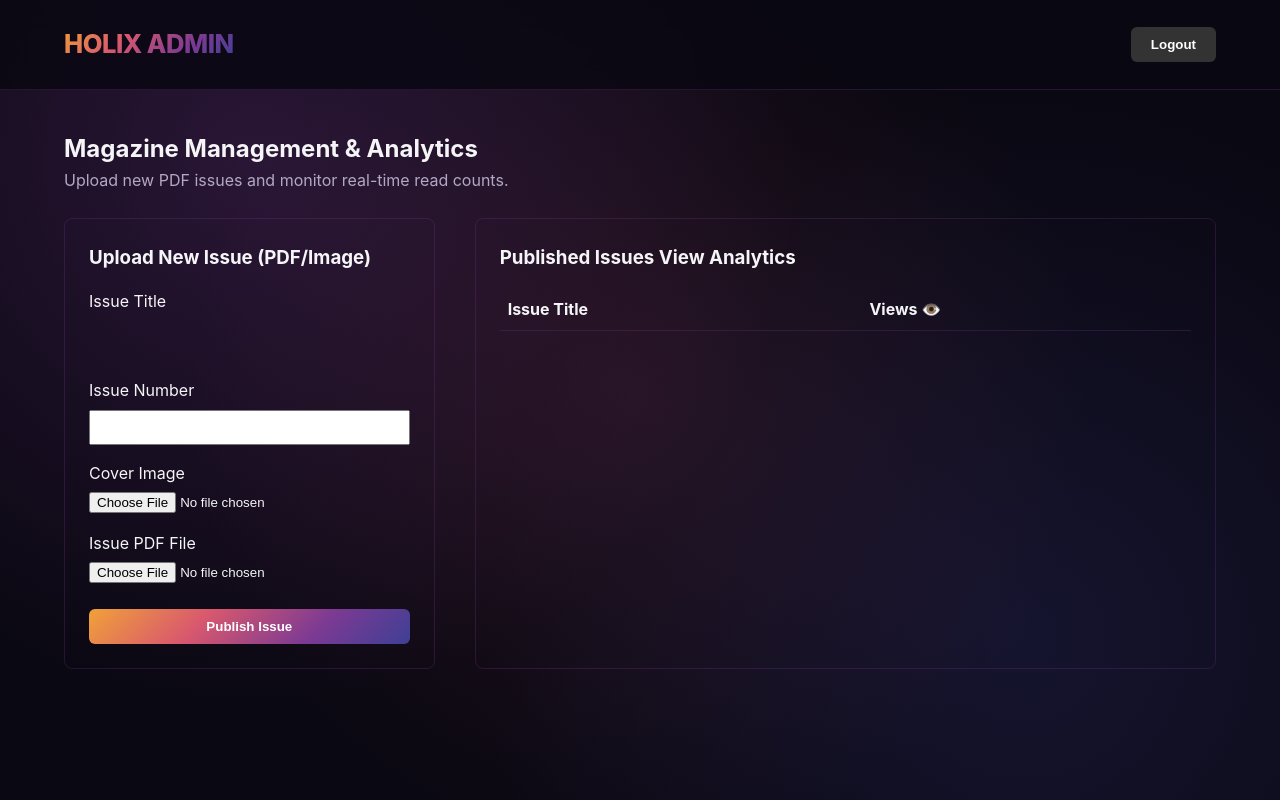
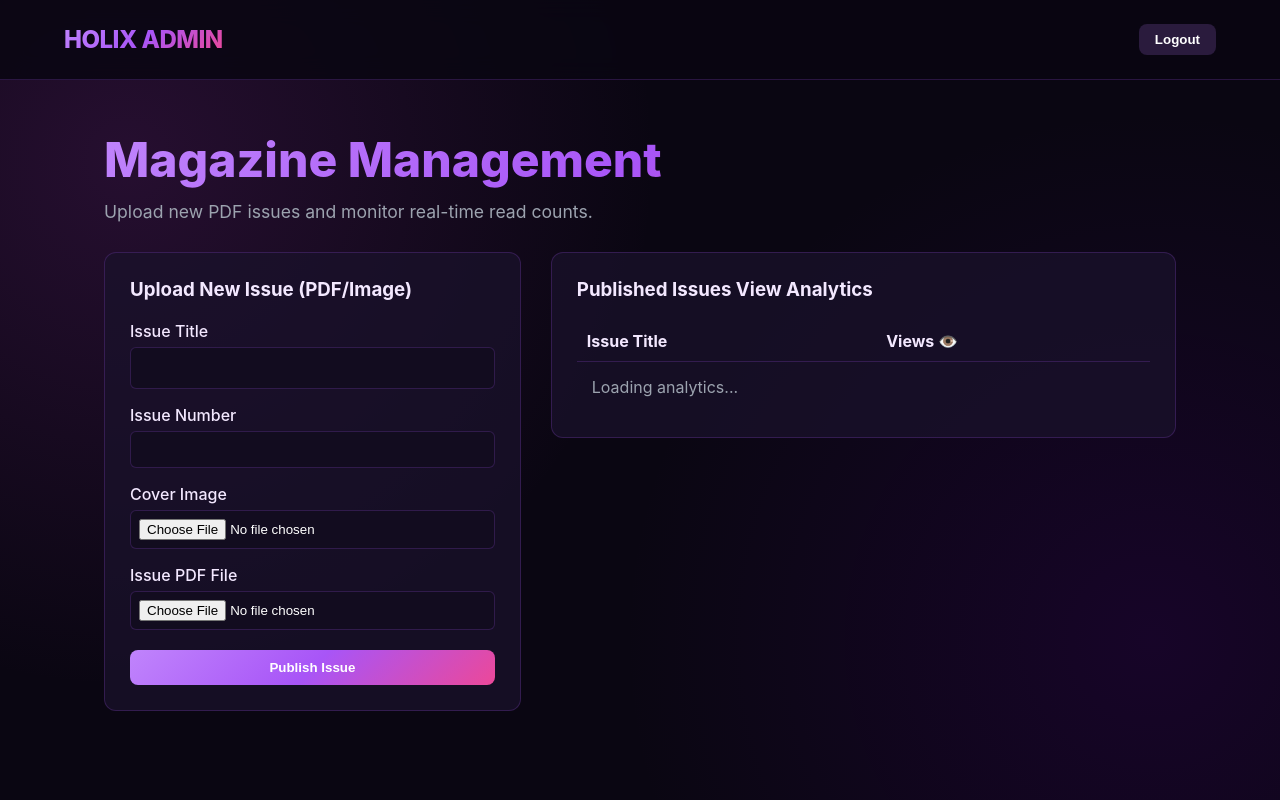
Before and after one commit to Godswill-On/Autovant, a website: page public/admin/editor.html in a window 1280 px wide. Drawn offline with nearby package versions, Linux system fonts and the light colour scheme.

Commit message:
Update branding to HOLIX and switch theme to purple gradient aesthetic

```diff
--- a/public/admin/editor.html
+++ b/public/admin/editor.html
@@ -2,53 +2,60 @@
 <html lang="en">
 <head>
     <meta charset="UTF-8">
-    <title>HOLIX Admin — Issue Upload & Analytics</title>
+    <title>HOLIX Admin — Magazine Management</title>
     <link rel="stylesheet" href="/css/base.css">
     <link rel="stylesheet" href="/admin/assets/admin.css">
 </head>
 <body>
     <header class="site-header">
         <a href="/admin/editor.html" class="logo-text">HOLIX ADMIN</a>
-        <button id="logout-btn" class="btn-primary" style="background:#333;">Logout</button>
+        <button id="logout-btn" class="btn-primary" style="background: #2a1b3d; padding: 8px 16px;">Logout</button>
     </header>
 
-    <main class="admin-container" style="padding: 40px 5%;">
-        <h2>Magazine Management & Analytics</h2>
-        <p style="color: var(--text-muted); margin-bottom: 24px;">Upload new PDF issues and monitor real-time read counts.</p>
+    <main class="container">
+        <section class="hero" style="text-align: left; margin-bottom: 30px;">
+            <h1>Magazine Management</h1>
+            <p>Upload new PDF issues and monitor real-time read counts.</p>
+        </section>
 
-        <div class="admin-grid" style="display: grid; grid-template-columns: 1fr 2fr; gap: 40px;">
-            <form id="upload-form" style="background:var(--card-bg); padding:24px; border:1px solid var(--border-color); border-radius:8px;">
-                <h3>Upload New Issue (PDF/Image)</h3>
-                <div style="margin-top: 16px;">
-                    <label>Issue Title</label>
-                    <input type="text" id="issue-title" required style="width:100%; padding:8px; margin-top:6px;">
+        <div style="display: grid; grid-template-columns: 1fr 1.5fr; gap: 30px; align-items: start;">
+            <form id="upload-form" style="background: var(--bg-card); padding: 25px; border: 1px solid var(--border); border-radius: 12px;">
+                <h3 style="margin-bottom: 20px;">Upload New Issue (PDF/Image)</h3>
+
+                <div style="margin-bottom: 16px;">
+                    <label style="display: block; margin-bottom: 6px; font-weight: 500;">Issue Title</label>
+                    <input type="text" id="issue-title" required style="width: 100%; padding: 10px; background: #120c1f; border: 1px solid var(--border); color: #fff; border-radius: 6px;">
                 </div>
-                <div style="margin-top: 16px;">
-                    <label>Issue Number</label>
-                    <input type="number" id="issue-number" required style="width:100%; padding:8px; margin-top:6px;">
+
+                <div style="margin-bottom: 16px;">
+                    <label style="display: block; margin-bottom: 6px; font-weight: 500;">Issue Number</label>
+                    <input type="number" id="issue-number" required style="width: 100%; padding: 10px; background: #120c1f; border: 1px solid var(--border); color: #fff; border-radius: 6px;">
                 </div>
-                <div style="margin-top: 16px;">
-                    <label>Cover Image</label>
-                    <input type="file" id="cover-file" accept="image/*" required style="width:100%; margin-top:6px;">
+
+                <div style="margin-bottom: 16px;">
+                    <label style="display: block; margin-bottom: 6px; font-weight: 500;">Cover Image</label>
+                    <input type="file" id="cover-file" accept="image/*" required style="width: 100%; padding: 8px; background: #120c1f; border: 1px solid var(--border); color: #fff; border-radius: 6px;">
                 </div>
-                <div style="margin-top: 16px;">
-                    <label>Issue PDF File</label>
-                    <input type="file" id="pdf-file" accept="application/pdf" required style="width:100%; margin-top:6px;">
+
+                <div style="margin-bottom: 20px;">
+                    <label style="display: block; margin-bottom: 6px; font-weight: 500;">Issue PDF File</label>
+                    <input type="file" id="pdf-file" accept="application/pdf" required style="width: 100%; padding: 8px; background: #120c1f; border: 1px solid var(--border); color: #fff; border-radius: 6px;">
                 </div>
-                <button type="submit" class="btn-primary" style="margin-top:24px; width:100%;">Publish Issue</button>
+
+                <button type="submit" class="btn-primary" style="width: 100%;">Publish Issue</button>
             </form>
 
-            <div class="analytics-panel" style="background:var(--card-bg); padding:24px; border:1px solid var(--border-color); border-radius:8px;">
-                <h3>Published Issues View Analytics</h3>
-                <table style="width:100%; margin-top:16px; border-collapse: collapse;">
+            <div style="background: var(--bg-card); padding: 25px; border: 1px solid var(--border); border-radius: 12px;">
+                <h3 style="margin-bottom: 20px;">Published Issues View Analytics</h3>
+                <table style="width: 100%; border-collapse: collapse;">
                     <thead>
-                        <tr style="border-bottom: 1px solid var(--border-color); text-align: left;">
-                            <th style="padding: 8px;">Issue Title</th>
-                            <th style="padding: 8px;">Views 👁️</th>
+                        <tr style="border-bottom: 1px solid var(--border); text-align: left;">
+                            <th style="padding: 10px;">Issue Title</th>
+                            <th style="padding: 10px;">Views 👁️</th>
                         </tr>
                     </thead>
                     <tbody id="admin-issues-table">
-                        <!-- Dynamically populated view counts -->
+                        <tr><td colspan="2" style="padding: 15px; color: var(--text-muted);">Loading analytics...</td></tr>
                     </tbody>
                 </table>
             </div>
@@ -56,6 +63,6 @@
     </main>
 
     <script src="https://cdn.jsdelivr.net/npm/@supabase/supabase-js@2"></script>
-    <script src="/admin/assets/editor.js"></script>
+    <script type="module" src="/admin/assets/editor.js"></script>
 </body>
 </html>
--- a/public/css/base.css
+++ b/public/css/base.css
@@ -1,10 +1,12 @@
 :root {
-  --bg-dark: #0a0812;
-  --bg-card: rgba(26, 20, 38, 0.75);
-  --text-main: #f5f5f7;
-  --text-muted: #b3a8c4;
-  --accent-gradient: linear-gradient(135deg, #F1A139 0%, #D8586E 35%, #7C3A93 70%, #3E4095 100%);
-  --border-color: rgba(124, 58, 147, 0.25);
+  --bg-primary: #0a0612;
+  --bg-secondary: #130d22;
+  --bg-card: rgba(26, 18, 43, 0.75);
+  --accent: #a855f7;
+  --accent-gradient: linear-gradient(135deg, #c084fc 0%, #a855f7 50%, #ec4899 100%);
+  --text-main: #f3e8ff;
+  --text-muted: #9ca3af;
+  --border: rgba(168, 85, 247, 0.2);
 }
 
 * {
@@ -14,14 +16,12 @@
 }
 
 body {
-  background-color: var(--bg-dark);
+  background-color: var(--bg-primary);
   background-image:
-    radial-gradient(circle at 20% 20%, rgba(124, 58, 147, 0.28) 0%, transparent 45%),
-    radial-gradient(circle at 80% 80%, rgba(62, 64, 149, 0.22) 0%, transparent 45%),
-    radial-gradient(circle at 50% 50%, rgba(216, 88, 110, 0.12) 0%, transparent 60%);
+    radial-gradient(circle at 10% 20%, rgba(122, 40, 138, 0.25) 0%, transparent 40%),
+    radial-gradient(circle at 90% 80%, rgba(75, 0, 130, 0.2) 0%, transparent 40%);
   color: var(--text-main);
-  font-family: -apple-system, BlinkMacSystemFont, "Segoe UI", Roboto, Helvetica, Arial, sans-serif;
-  line-height: 1.6;
+  font-family: -apple-system, BlinkMacSystemFont, "Segoe UI", Roboto, sans-serif;
   min-height: 100vh;
 }
 
@@ -30,16 +30,16 @@ header.site-header {
   justify-content: space-between;
   align-items: center;
   padding: 24px 5%;
-  border-bottom: 1px solid var(--border-color);
-  background: rgba(10, 8, 18, 0.85);
+  border-bottom: 1px solid var(--border);
+  background: rgba(10, 6, 18, 0.85);
   position: sticky;
   top: 0;
   z-index: 100;
-  backdrop-filter: blur(14px);
+  backdrop-filter: blur(12px);
 }
 
 .logo-text {
-  font-size: 1.6rem;
+  font-size: 1.5rem;
   font-weight: 800;
   background: var(--accent-gradient);
   background-clip: text;
@@ -51,7 +51,8 @@ header.site-header {
 
 nav.site-nav {
   display: flex;
-  gap: 32px;
+  gap: 28px;
+  align-items: center;
 }
 
 nav.site-nav a {
@@ -69,13 +70,13 @@ nav.site-nav a:hover {
 .btn-primary {
   background: var(--accent-gradient);
   color: #FFFFFF;
-  padding: 10px 20px;
-  border-radius: 6px;
+  padding: 10px 22px;
+  border-radius: 8px;
   text-decoration: none;
   font-weight: 600;
   border: none;
   cursor: pointer;
-  transition: transform 0.2s, opacity 0.2s;
+  transition: opacity 0.2s, transform 0.2s;
 }
 
 .btn-primary:hover {
@@ -83,9 +84,53 @@ nav.site-nav a:hover {
   transform: translateY(-1px);
 }
 
+.container {
+  max-width: 1200px;
+  margin: 0 auto;
+  padding: 50px 5%;
+}
+
+.hero {
+  text-align: center;
+  margin-bottom: 50px;
+}
+
+.hero h1 {
+  font-size: 3rem;
+  font-weight: 800;
+  margin-bottom: 12px;
+  background: var(--accent-gradient);
+  background-clip: text;
+  -webkit-background-clip: text;
+  -webkit-text-fill-color: transparent;
+}
+
+.hero p {
+  color: var(--text-muted);
+  font-size: 1.1rem;
+}
+
+.content-section {
+  margin-bottom: 50px;
+}
+
+.content-section h2 {
+  font-size: 1.6rem;
+  font-weight: 700;
+  margin-bottom: 20px;
+  border-bottom: 1px solid var(--border);
+  padding-bottom: 10px;
+}
+
+.grid {
+  display: grid;
+  grid-template-columns: repeat(auto-fill, minmax(280px, 1fr));
+  gap: 24px;
+}
+
 .issue-card {
   background: var(--bg-card);
-  border: 1px solid var(--border-color);
+  border: 1px solid var(--border);
   border-radius: 12px;
   overflow: hidden;
   text-decoration: none;
@@ -97,14 +142,26 @@ nav.site-nav a:hover {
 
 .issue-card:hover {
   transform: translateY(-4px);
-  border-color: rgba(216, 88, 110, 0.5);
-  box-shadow: 0 10px 30px rgba(124, 58, 147, 0.2);
+  border-color: rgba(168, 85, 247, 0.5);
+  box-shadow: 0 10px 30px rgba(168, 85, 247, 0.15);
+}
+
+.card-image-wrap {
+  width: 100%;
+  aspect-ratio: 3/4;
+  overflow: hidden;
+  background: #120c1f;
 }
 
 .card-image-wrap img {
   width: 100%;
-  height: auto;
-  display: block;
+  height: 100%;
+  object-fit: cover;
+  transition: transform 0.5s ease;
+}
+
+.issue-card:hover .card-image-wrap img {
+  transform: scale(1.03);
 }
 
 .card-info {
@@ -113,11 +170,11 @@ nav.site-nav a:hover {
 
 .card-info h3 {
   font-size: 1.1rem;
-  margin-bottom: 8px;
+  margin-bottom: 6px;
 }
 
 .read-link {
-  color: #D8586E;
+  color: #c084fc;
   font-weight: 600;
   font-size: 0.9rem;
 }
```
Also changed, not shown: public/index.html (+11 -11 lines).
